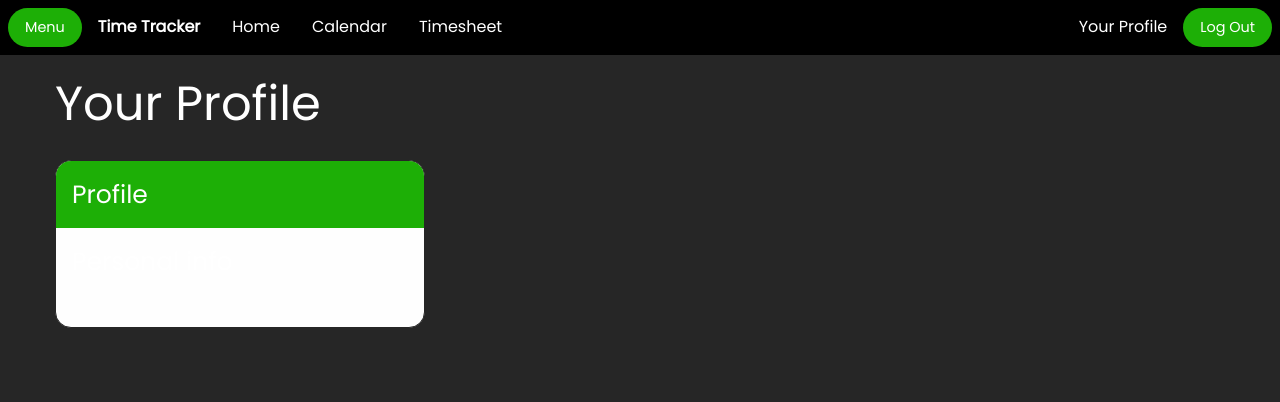
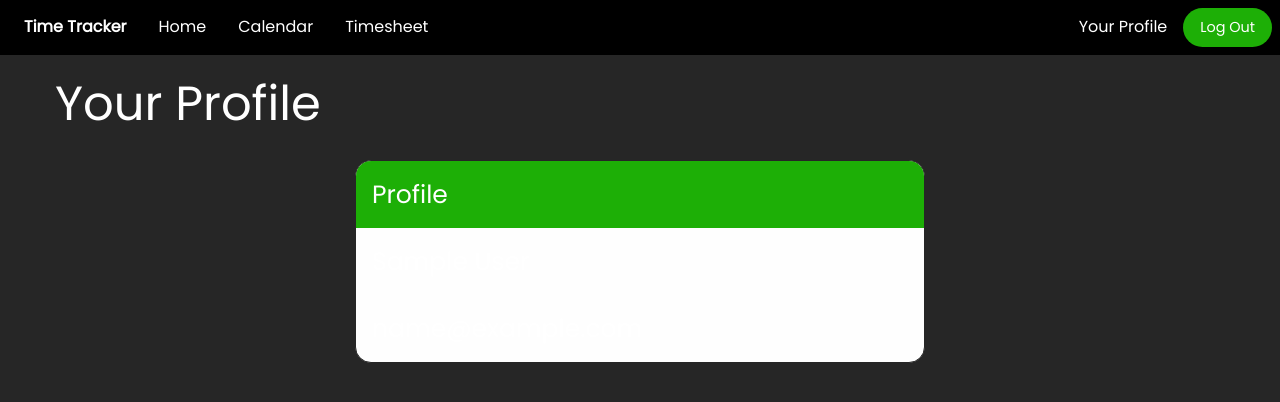
Before and after one commit to Pactionly/TimeTracker, a Django app: page /profile/ in a window 1280 px wide. Shown: the top 402 px of the page. Run offline with Django 3.2, Linux system fonts and the light colour scheme; the visitor is signed in with stand-in values (Sample User, id 1); some libraries are stand-ins or nearby versions.

Commit message:
Removed the off canvas menu button in base.html

```diff
--- a/TimeTracker/myapp/templates/base.html
+++ b/TimeTracker/myapp/templates/base.html
@@ -12,19 +12,9 @@
     <link rel="shortcut icon" href="{% static 'media/favicon.ico' %}" type="image/png">
   </head>
   <body>
-    <div class="off-canvas position-left" id="offCanvas" data-off-canvas>
-      <ul class="vertical tabs" data-tabs id="example-tabs">
-        <li class="tabs-title is-active"><a href="#panel1v" aria-selected="true">Home</a></li>
-        <li class="tabs-title"><a href="/calendar/x">Calendar</a></li>
-        <li class="tabs-title"><a href="#panel3v">Timesheet</a></li>
-        <li class="tabs-title"><a href="#panel3v">Analytics</a></li>
-      </ul>
-    </div>
-    <div class="off-canvas-content" data-off-canvas-content>
       <div class="top-bar">
         <div class="top-bar-left">
           <ul class="dropdown menu" data-dropdown-menu>
-            <li><button type="button" class="button" data-toggle="offCanvas">Menu</button></li>
             <li class="menu-text">Time Tracker</li>
             <li><a href="/">Home</a></li>
             <li><a href="/calendar/x">Calendar</a></li>
@@ -47,7 +37,6 @@
       {% block body %}
 
       {% endblock %}
-    </div>
     <script src="{% static "js/vendor/jquery.js" %}"></script>
     <script src="{% static "js/vendor/what-input.js" %}"></script>
     <script src="{% static "js/vendor/foundation.js" %}"></script>
--- a/TimeTracker/myapp/templates/profile.html
+++ b/TimeTracker/myapp/templates/profile.html
@@ -12,15 +12,16 @@
 
     <!-- Profile info -->
     <div class="grid-x grid-padding-x">
-      <div class="cell large-4 medium-8 small-12">
+      <div class="cell large-6 medium-8 large-offset-3 medium-offeset-2 small-12">
         <div class="card">
           <div class="card-divider">
             <h4>Profile</h4>
           </div>
           <div class="card-section">
-            <h4>Personal info</h4>
+            <h4>{{ user.first_name }} {{ user.last_name }}</h4>
           </div>
           <div class="card-section">
+            <h4> {{ user.email }} </h4>
           </div>
         </div>
 
```
